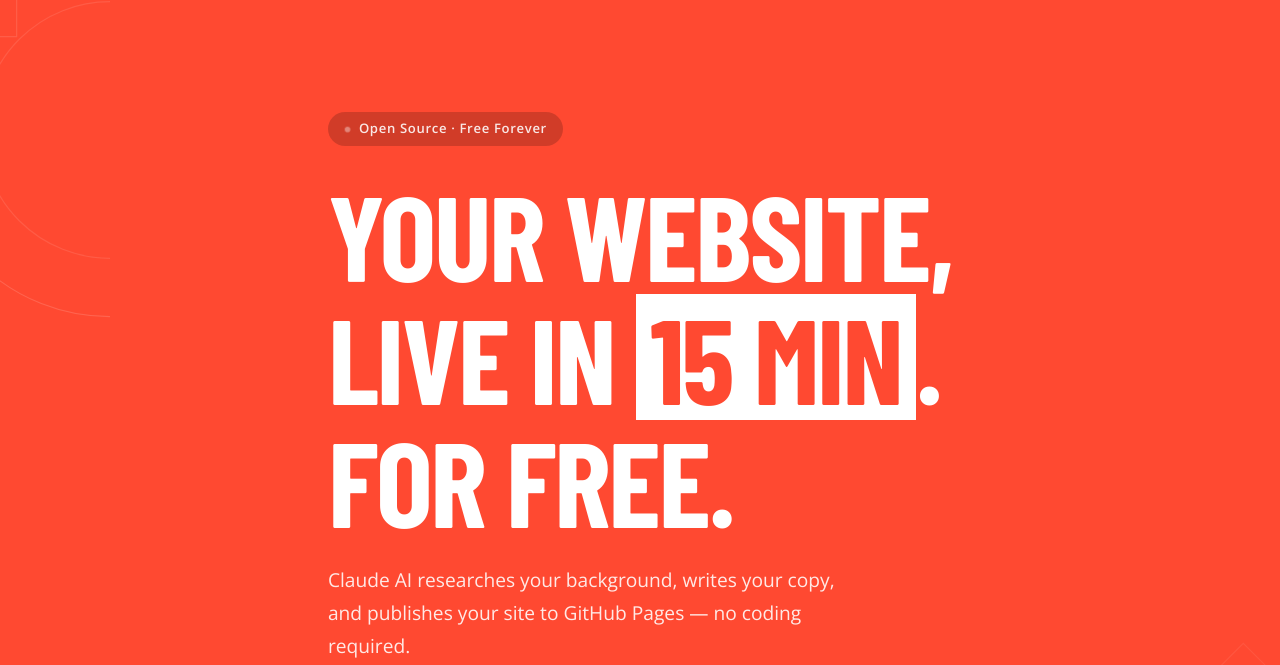
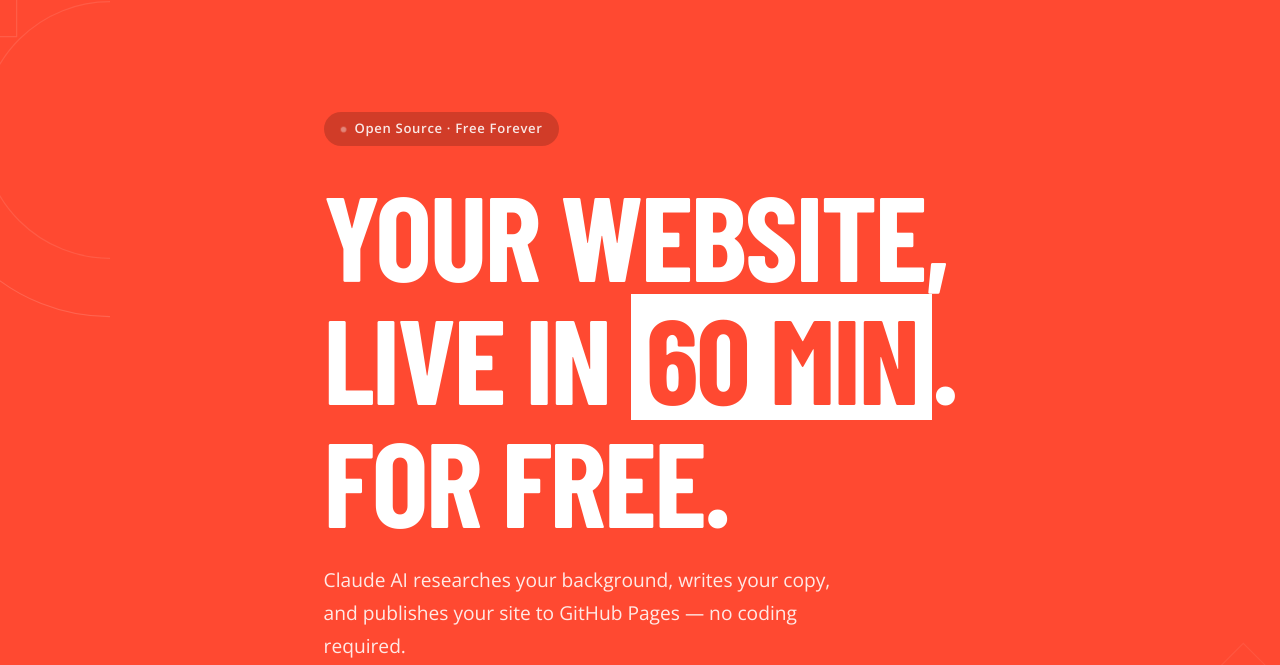
Before and after one commit to danlex/claude-free-website, a plain HTML site: page docs/index.html in a window 1280 px wide. Shown: the top 665 px of the page. Drawn offline with nearby package versions, Linux system fonts and the light colour scheme; a web font is replaced by a local one.

Commit message:
Update live site timing to 60 minutes

```diff
--- a/docs/index.html
+++ b/docs/index.html
@@ -4,7 +4,7 @@
   <meta charset="UTF-8" />
   <meta name="viewport" content="width=device-width, initial-scale=1.0" />
   <title>The Free Web — Build a Free Website with AI | TVL Technology</title>
-  <meta name="description" content="Build a professional website for free using Claude AI and GitHub Pages. No coding. No hosting costs. No credit card. Live in 15 minutes." />
+  <meta name="description" content="Build a professional website for free using Claude AI and GitHub Pages. No coding. No hosting costs. No credit card. Live in 60 minutes." />
   <meta property="og:title" content="The Free Web — Build a Free Website with AI" />
   <meta property="og:description" content="Claude AI researches your background, writes your copy, and publishes your site. Zero coding. Zero cost." />
   <meta property="og:type" content="website" />
@@ -63,7 +63,7 @@
         </div>
         <h1 class="hero-headline">
           YOUR WEBSITE,<br />
-          LIVE IN <span class="hero-time">15&nbsp;MIN</span>.<br />
+          LIVE IN <span class="hero-time">60&nbsp;MIN</span>.<br />
           FOR FREE.
         </h1>
         <p class="hero-subheadline">Claude AI researches your background, writes your copy, and publishes your site to GitHub Pages &mdash; no coding required.</p>
```
Also changed, not shown: media/10-live.svg (added), 1 other file.
